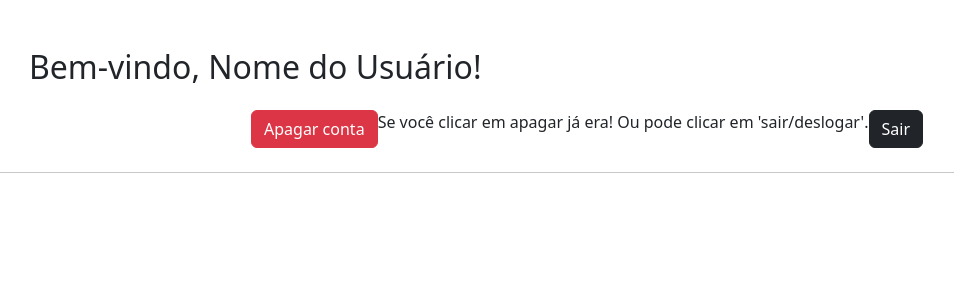
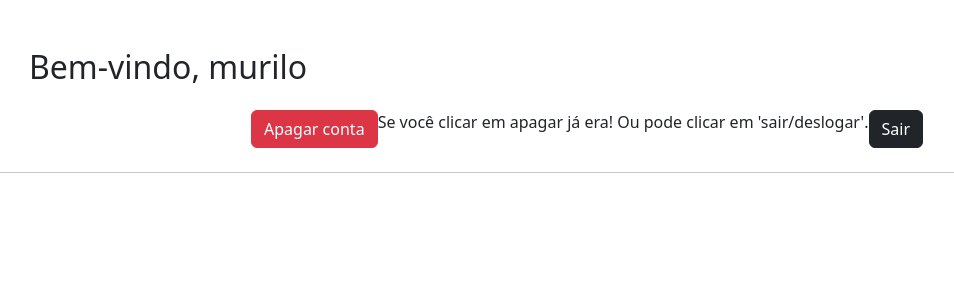
Before and after one commit to scorsato86murilo/portifolio, a Django app: page /sistema_login_plataforma/ in a window 1280 px wide. Shown: the top 300 px of the page, without its empty margins (53-1007 px from the left). Run offline with Django 4.2, Linux system fonts and the light colour scheme; a user stored in the database is signed in.

Commit message:
sistema_de_login {{nome}} passando html da plataforma.

```diff
--- a/sistema_de_login/templates/sistema_login_plataforma.html
+++ b/sistema_de_login/templates/sistema_login_plataforma.html
@@ -9,7 +9,7 @@
   </head>
   <body>
     <div class="container mt-5">
-      <h2 class="mb-4">Bem-vindo, <span id="nomeUsuario">Nome do Usuário</span>!</h2>
+      <h2 class="mb-4">Bem-vindo, {{ nome }}</h2>
       <div class="d-flex justify-content-center mb-4">
         <button class="btn btn-danger">
           <a class="dropdown-item" href="#">
--- a/sistema_de_login/views.py
+++ b/sistema_de_login/views.py
@@ -76,8 +76,11 @@ def sistema_login_entrar(request):
 
 @login_required(login_url='sistema_login')
 def sistema_login_plataforma(request):
+    nome = request.user.username
     if request.method == 'GET':
-        return render(request, 'sistema_login_plataforma.html')
+        return render(request, 'sistema_login_plataforma.html', {'nome': nome,
+
+                                                                 })
     if request.method == 'POST':
         return render(request, 'sistema_login_plataforma.html')
 
```
Also changed, not shown: db.sqlite3.
